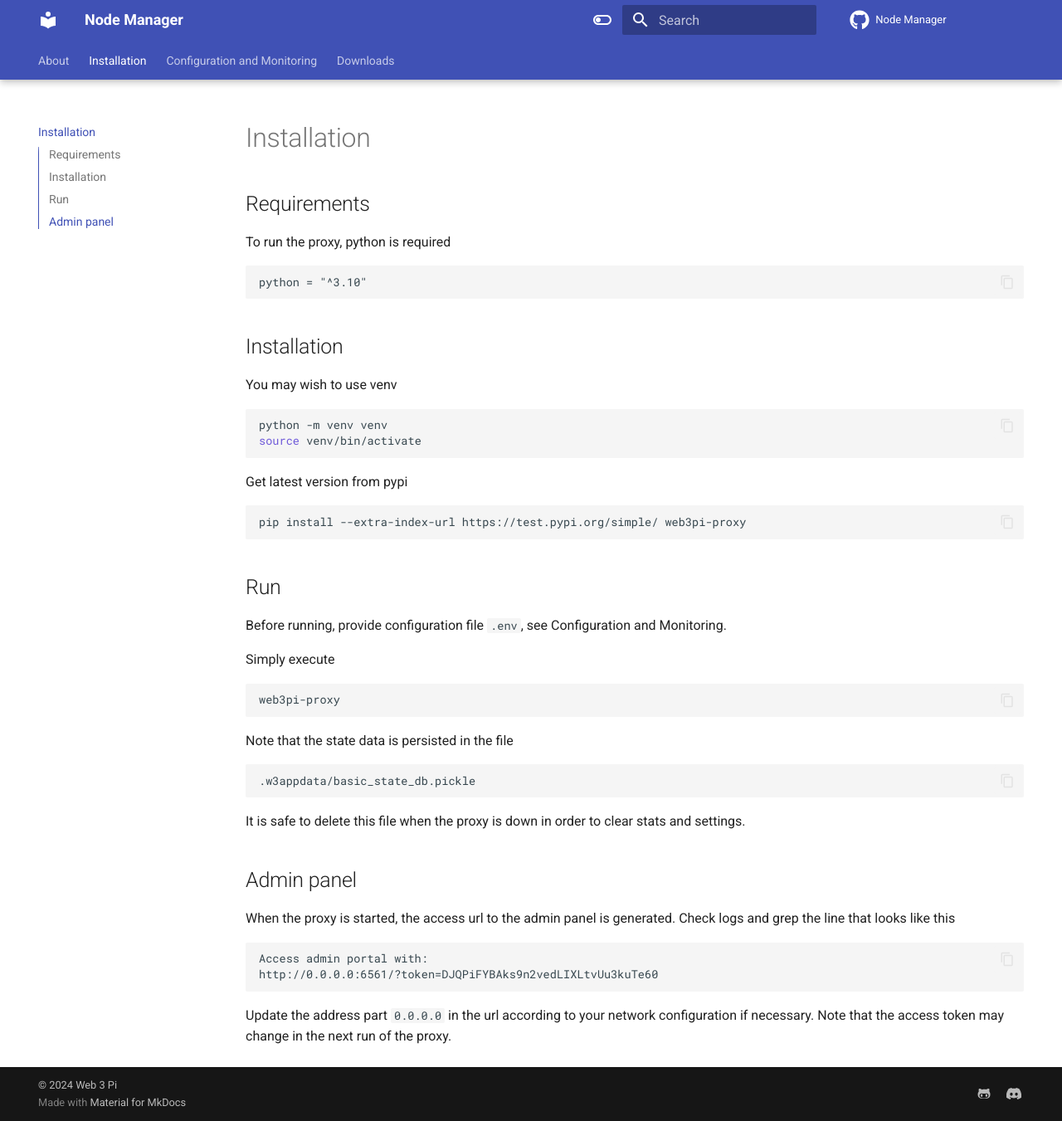
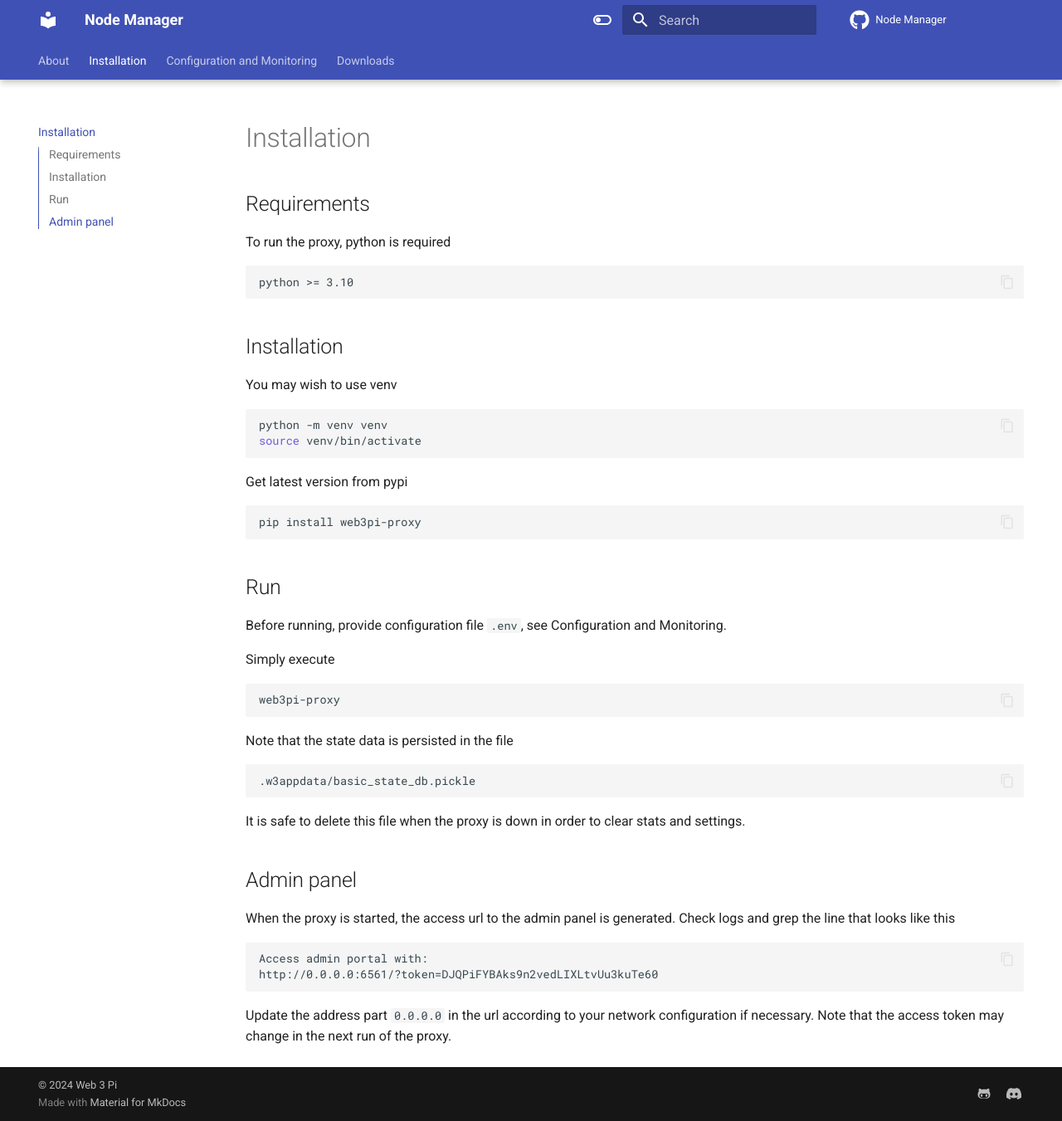
Before and after one commit to Web3-Pi/web3-reverse-proxy-docs, an MkDocs documentation site: the page built from docs/installation.md, in a window 1280 px wide and 1351 px high. Shown: the whole window at 83% size. Built offline with MkDocs 1.6.1 and Material for MkDocs 9.7.7, drawn with Linux system fonts in a browser that asks for light colours; comment, search, counter and statistics services are not loaded.

Commit message:
fix: pypi url

````diff
--- a/docs/installation.md
+++ b/docs/installation.md
@@ -3,7 +3,7 @@
 To run the proxy, python is required
 
 ```
-python = "^3.10"
+python >= 3.10
 ```
 
 ## Installation
@@ -17,7 +17,7 @@ source venv/bin/activate
 Get latest version from pypi
 
 ```
-pip install --extra-index-url https://test.pypi.org/simple/ web3pi-proxy
+pip install web3pi-proxy
 ```
 
 ## Run
````
Also changed, not shown: docs/downloads.md (+2 -2 lines), docs/index.md (+1 -1 lines).
